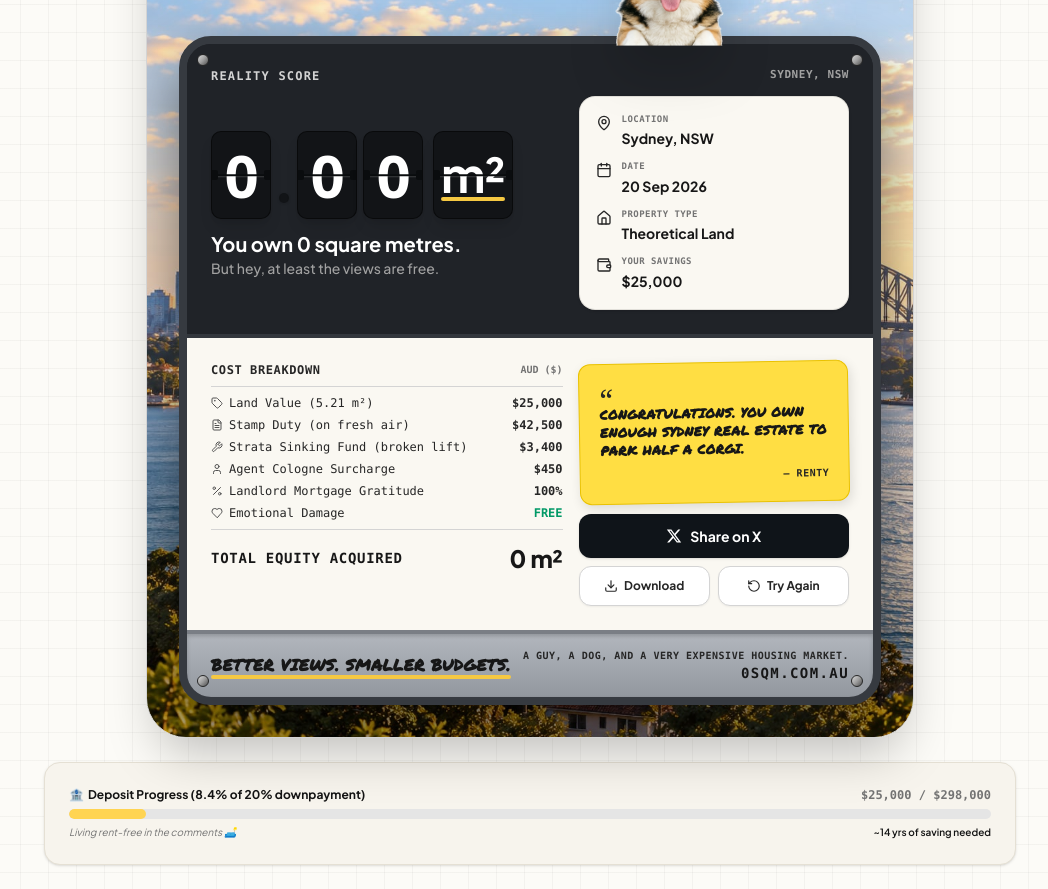
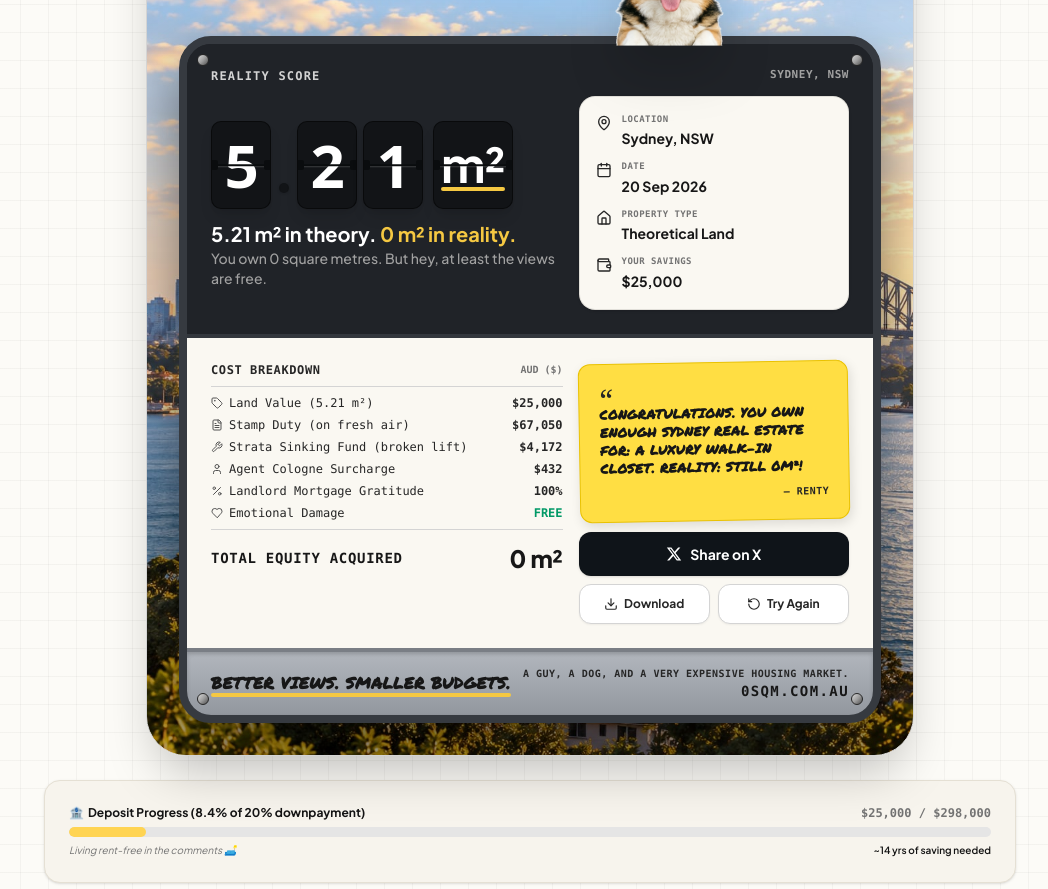
Before and after one commit to emredmrdkn/-OSQM, a Next.js app: page / in a window 1280 px wide. Shown: the part 2180-3069 px from the top of the page, without its empty margins (232-1280 px from the left). Built offline with nearby package versions, Linux system fonts and the light colour scheme; no server answers.

Commit message:
feat: make reality card values dynamic from calculator and add /share dynamic OG card for Twitter

```diff
--- a/src/app/api/og/route.tsx
+++ b/src/app/api/og/route.tsx
@@ -16,6 +16,13 @@ export async function GET(request: NextRequest): Promise<ImageResponse> {
     const note =
       searchParams.get('note') ??
       'CONGRATULATIONS. YOU OWN ENOUGH SYDNEY REAL ESTATE TO PARK HALF A CORGI.';
+
+    const numSqm = parseFloat(sqm) || 0;
+    const [intPart, decPart = '00'] = numSqm.toFixed(2).split('.');
+    const rawSavings = parseFloat(savings.replace(/,/g, '')) || 25000;
+    const stampDuty = searchParams.get('stampDuty') ?? Math.round(rawSavings * 1.7).toLocaleString();
+    const strata = searchParams.get('strata') ?? Math.round(rawSavings * 0.136).toLocaleString();
+    const cologne = searchParams.get('cologne') ?? Math.round(rawSavings * 0.018).toLocaleString();
 
     return new ImageResponse(
       (
@@ -108,7 +115,8 @@ export async function GET(request: NextRequest): Promise<ImageResponse> {
                   {/* Tile 1 */}
                   <div
                     style={{
-                      width: '48px',
+                      minWidth: '48px',
+                      padding: '0 8px',
                       height: '64px',
                       backgroundColor: '#121417',
                       borderRadius: '8px',
@@ -121,7 +129,7 @@ export async function GET(request: NextRequest): Promise<ImageResponse> {
                       position: 'relative',
                     }}
                   >
-                    <span>0</span>
+                    <span>{intPart}</span>
                     <div style={{ display: 'flex', position: 'absolute', left: 0, right: 0, top: '50%', height: '1.5px', backgroundColor: '#0A0C0E' }} />
                   </div>
 
@@ -143,7 +151,7 @@ export async function GET(request: NextRequest): Promise<ImageResponse> {
                       position: 'relative',
                     }}
                   >
-                    <span>0</span>
+                    <span>{decPart[0] || '0'}</span>
                     <div style={{ display: 'flex', position: 'absolute', left: 0, right: 0, top: '50%', height: '1.5px', backgroundColor: '#0A0C0E' }} />
                   </div>
 
@@ -163,7 +171,7 @@ export async function GET(request: NextRequest): Promise<ImageResponse> {
                       position: 'relative',
                     }}
                   >
-                    <span>0</span>
+                    <span>{decPart[1] || '0'}</span>
                     <div style={{ display: 'flex', position: 'absolute', left: 0, right: 0, top: '50%', height: '1.5px', backgroundColor: '#0A0C0E' }} />
                   </div>
 
@@ -194,11 +202,11 @@ export async function GET(request: NextRequest): Promise<ImageResponse> {
                 </div>
 
                 <div style={{ display: 'flex', flexDirection: 'column', marginTop: '8px' }}>
-                  <div style={{ display: 'flex', fontSize: '15px', fontWeight: 800, color: '#141414' }}>
-                    You own 0 square metres.
+                  <div style={{ display: 'flex', fontSize: '13px', fontWeight: 900, color: '#141414' }}>
+                    {numSqm.toFixed(2)}m² in theory. <span style={{ color: '#D97706', marginLeft: '4px' }}>0m² in reality.</span>
                   </div>
-                  <div style={{ display: 'flex', fontSize: '11px', color: '#666', marginTop: '1px' }}>
-                    But hey, at least the views are free.
+                  <div style={{ display: 'flex', fontSize: '10px', color: '#666', marginTop: '1px' }}>
+                    You own 0 square metres. But hey, at least the views are free.
                   </div>
                 </div>
               </div>
@@ -258,20 +266,20 @@ export async function GET(request: NextRequest): Promise<ImageResponse> {
 
                 <div style={{ display: 'flex', flexDirection: 'column', gap: '3px', fontSize: '10px', color: '#333' }}>
                   <div style={{ display: 'flex', justifyContent: 'space-between' }}>
-                    <span>Land Value ({sqm} m²)</span>
+                    <span>Land Value ({numSqm.toFixed(2)} m²)</span>
                     <span style={{ fontWeight: 700 }}>{currencySymbol}{savings}</span>
                   </div>
                   <div style={{ display: 'flex', justifyContent: 'space-between' }}>
                     <span>Stamp Duty (on fresh air)</span>
-                    <span style={{ fontWeight: 700 }}>{currencySymbol}42,500</span>
+                    <span style={{ fontWeight: 700 }}>{currencySymbol}{stampDuty}</span>
                   </div>
                   <div style={{ display: 'flex', justifyContent: 'space-between' }}>
                     <span>Strata Sinking Fund (broken lift)</span>
-                    <span style={{ fontWeight: 700 }}>{currencySymbol}3,400</span>
+                    <span style={{ fontWeight: 700 }}>{currencySymbol}{strata}</span>
                   </div>
                   <div style={{ display: 'flex', justifyContent: 'space-between' }}>
                     <span>Agent Cologne Surcharge</span>
-                    <span style={{ fontWeight: 700 }}>{currencySymbol}450</span>
+                    <span style={{ fontWeight: 700 }}>{currencySymbol}{cologne}</span>
                   </div>
                   <div style={{ display: 'flex', justifyContent: 'space-between' }}>
                     <span>Landlord Mortgage Gratitude</span>
--- /dev/null
+++ b/src/app/share/page.tsx
@@ -0,0 +1,67 @@
+import type { Metadata } from 'next';
+import { redirect } from 'next/navigation';
+
+interface Props {
+  searchParams: Promise<{
+    city?: string;
+    state?: string;
+    sqm?: string;
+    savings?: string;
+    currency?: string;
+    symbol?: string;
+    note?: string;
+  }>;
+}
+
+export async function generateMetadata({ searchParams }: Props): Promise<Metadata> {
+  const params = await searchParams;
+  const city = params.city || 'Sydney';
+  const state = params.state || 'NSW';
+  const sqm = params.sqm || '0.00';
+  const savings = params.savings || '25,000';
+  const symbol = params.symbol || '$';
+  const currency = params.currency || 'AUD';
+  const note = params.note || 'Different city. Same portfolio.';
+
+  const siteUrl = process.env.NEXT_PUBLIC_SITE_URL
+    ? process.env.NEXT_PUBLIC_SITE_URL
+    : process.env.VERCEL_PROJECT_PRODUCTION_URL
+    ? `https://${process.env.VERCEL_PROJECT_PRODUCTION_URL}`
+    : process.env.VERCEL_URL
+    ? `https://${process.env.VERCEL_URL}`
+    : 'https://0sqm.com.au';
+
+  const ogImageUrl = `${siteUrl}/api/og?city=${encodeURIComponent(city)}&state=${encodeURIComponent(state)}&sqm=${encodeURIComponent(sqm)}&savings=${encodeURIComponent(savings)}&currency=${encodeURIComponent(currency)}&symbol=${encodeURIComponent(symbol)}&note=${encodeURIComponent(note)}`;
+
+  return {
+    title: `My ${city} Reality Score: 0 SQM | $0SQM`,
+    description: `${sqm}m² in theory. 0m² in reality. Different city. Same portfolio. 🙂 #0SQM`,
+    openGraph: {
+      title: `My ${city} Reality Score: 0 SQM`,
+      description: `${sqm}m² in theory. 0m² in reality. Different city. Same portfolio. 🙂 #0SQM`,
+      type: 'website',
+      url: `${siteUrl}/share`,
+      images: [
+        {
+          url: ogImageUrl,
+          width: 1200,
+          height: 630,
+          alt: `$0SQM Reality Score Card - ${city}`,
+        },
+      ],
+    },
+    twitter: {
+      card: 'summary_large_image',
+      title: `My ${city} Reality Score: 0 SQM`,
+      description: `${sqm}m² in theory. 0m² in reality. Different city. Same portfolio. 🙂 #0SQM`,
+      site: '@Own0SQM',
+      creator: '@Own0SQM',
+      images: [ogImageUrl],
+    },
+  };
+}
+
+export default function SharePage() {
+  // When a user clicks through the card from Twitter/X, redirect them to the interactive calculator
+  redirect('/v2#reality');
+}
--- a/src/app/v2/page.tsx
+++ b/src/app/v2/page.tsx
@@ -398,6 +398,15 @@ export default function V2Page() {
   const affordableSqm = currentCity.pricePerSqm > 0 ? numericSavings / currentCity.pricePerSqm : 0;
   const metaphor = getMetaphor(affordableSqm);
 
+  // Dynamic values for card & breakdown
+  const [intPart, decPart = "00"] = affordableSqm.toFixed(2).split(".");
+  const dynamicStampDuty = Math.round(currentCity.rawMedianPrice * 0.045);
+  const dynamicStrata = Math.round(currentCity.rawMedianPrice * 0.0028);
+  const dynamicAgentCologne = Math.round(currentCity.pricePerSqm * 0.09);
+  const dynamicStickyNote = affordableSqm < 0.1
+    ? currentCity.satiricalNote
+    : `Congratulations. You own enough ${currentCity.name} real estate for: ${metaphor.title}. Reality: still 0m²!`;
+
   // Satirical Calculations
   const depositPercent = Math.min(100, (numericSavings / Math.max(1, currentCity.rawDeposit)) * 100);
   const hyperLocalCount = Math.floor(numericSavings / Math.max(0.01, currentCity.hyperLocal.price));
@@ -440,16 +449,18 @@ export default function V2Page() {
 
   const handleShareOnX = () => {
     // 1. Determine site URL (use live deployed origin so Twitter can crawl card, fallback to production domain)
-    let siteUrl = 'https://0sqm.com.au';
+    let origin = 'https://0sqm.com.au';
     if (typeof window !== 'undefined' && window.location.origin) {
       if (!window.location.origin.includes('localhost') && !window.location.origin.includes('127.0.0.1')) {
-        siteUrl = window.location.origin;
+        origin = window.location.origin;
       }
     }
 
+    const shareUrl = `${origin}/share?city=${encodeURIComponent(currentCity.name)}&state=${encodeURIComponent(currentCity.flag && currentCity.flag.length <= 3 ? currentCity.flag : 'NSW')}&sqm=${encodeURIComponent(affordableSqm.toFixed(2))}&savings=${encodeURIComponent(numericSavings.toLocaleString())}&currency=${encodeURIComponent(currentCity.currency)}&symbol=${encodeURIComponent(currentCity.currencySymbol)}&note=${encodeURIComponent(dynamicStickyNote)}`;
+
     // 2. Open Twitter / X intent IMMEDIATELY in user gesture so browser popup blocker does NOT block it!
     const tweetText = `My ${currentCity.name} Reality Score: 0 SQM.\n${affordableSqm.toFixed(2)}m² in theory. 0m² in reality.\nDifferent city. Same portfolio. 🙂\n#0SQM`;
-    const tweetUrl = `https://twitter.com/intent/tweet?text=${encodeURIComponent(tweetText)}&url=${encodeURIComponent(siteUrl)}`;
+    const tweetUrl = `https://twitter.com/intent/tweet?text=${encodeURIComponent(tweetText)}&url=${encodeURIComponent(shareUrl)}`;
     const win = window.open(tweetUrl, '_blank', 'noopener,noreferrer');
     if (!win) {
       window.location.href = tweetUrl;
@@ -468,7 +479,7 @@ export default function V2Page() {
             await navigator.clipboard.write([
               new ClipboardItem({ 'image/png': blob })
             ]);
-            setShareToast("📸 Kart görseli indirildi ve panoya kopyalandı! X açıldığında görseli yapıştırabilir veya ekleyebilirsiniz.");
+            setShareToast("📸 Kart görseli indirildi ve panoya kopyalandı! X açıldığında görseli yapıştırabilir veya önizleme kartı olarak paylaşabilirsiniz.");
           } else {
             setShareToast("📸 Kart görseli indirildi! X gönderinize ekleyebilirsiniz.");
           }
@@ -1223,9 +1234,9 @@ https://0sqm.fun
                           {/* Left: Split-Flap Flip Counter */}
                           <div>
                             <div className="flex items-center gap-1 sm:gap-1.5 my-1">
-                              {/* Tile 1: 0 */}
-                              <div className="relative w-12 h-18 sm:w-15 sm:h-22 bg-[#121417] rounded-[8px] sm:rounded-[10px] flex items-center justify-center shadow-lg border border-black/50 overflow-hidden select-none">
-                                <span className="font-sans font-black text-4xl sm:text-6xl text-white tracking-tight">0</span>
+                              {/* Tile 1 */}
+                              <div className="relative w-auto min-w-12 h-18 sm:min-w-15 sm:h-22 px-2 bg-[#121417] rounded-[8px] sm:rounded-[10px] flex items-center justify-center shadow-lg border border-black/50 overflow-hidden select-none">
+                                <span className="font-sans font-black text-4xl sm:text-6xl text-white tracking-tight">{intPart}</span>
                                 <div className="absolute inset-x-0 top-1/2 -translate-y-1/2 h-[1.5px] bg-[#0A0C0E] shadow-[0_1px_0_rgba(255,255,255,0.18)]" />
                                 <div className="absolute left-0 top-1/2 -translate-y-1/2 w-1 sm:w-1.5 h-2.5 bg-[#0A0C0E] rounded-r-xs" />
                                 <div className="absolute right-0 top-1/2 -translate-y-1/2 w-1 sm:w-1.5 h-2.5 bg-[#0A0C0E] rounded-l-xs" />
@@ -1234,17 +1245,17 @@ https://0sqm.fun
                               {/* Dot */}
                               <div className="w-2 h-2 sm:w-2.5 sm:h-2.5 rounded-full bg-[#121417] self-end mb-3 sm:mb-4 mx-0.5 shadow-sm" />
 
-                              {/* Tile 2: 0 */}
+                              {/* Tile 2 */}
                               <div className="relative w-12 h-18 sm:w-15 sm:h-22 bg-[#121417] rounded-[8px] sm:rounded-[10px] flex items-center justify-center shadow-lg border border-black/50 overflow-hidden select-none">
-                                <span className="font-sans font-black text-4xl sm:text-6xl text-white tracking-tight">0</span>
+                                <span className="font-sans font-black text-4xl sm:text-6xl text-white tracking-tight">{decPart[0] || "0"}</span>
                                 <div className="absolute inset-x-0 top-1/2 -translate-y-1/2 h-[1.5px] bg-[#0A0C0E] shadow-[0_1px_0_rgba(255,255,255,0.18)]" />
                                 <div className="absolute left-0 top-1/2 -translate-y-1/2 w-1 sm:w-1.5 h-2.5 bg-[#0A0C0E] rounded-r-xs" />
                                 <div className="absolute right-0 top-1/2 -translate-y-1/2 w-1 sm:w-1.5 h-2.5 bg-[#0A0C0E] rounded-l-xs" />
                               </div>
 
-                              {/* Tile 3: 0 */}
+                              {/* Tile 3 */}
                               <div className="relative w-12 h-18 sm:w-15 sm:h-22 bg-[#121417] rounded-[8px] sm:rounded-[10px] flex items-center justify-center shadow-lg border border-black/50 overflow-hidden select-none">
-                                <span className="font-sans font-black text-4xl sm:text-6xl text-white tracking-tight">0</span>
+                                <span className="font-sans font-black text-4xl sm:text-6xl text-white tracking-tight">{decPart[1] || "0"}</span>
                                 <div className="absolute inset-x-0 top-1/2 -translate-y-1/2 h-[1.5px] bg-[#0A0C0E] shadow-[0_1px_0_rgba(255,255,255,0.18)]" />
                                 <div className="absolute left-0 top-1/2 -translate-y-1/2 w-1 sm:w-1.5 h-2.5 bg-[#0A0C0E] rounded-r-xs" />
                                 <div className="absolute right-0 top-1/2 -translate-y-1/2 w-1 sm:w-1.5 h-2.5 bg-[#0A0C0E] rounded-l-xs" />
@@ -1264,10 +1275,10 @@ https://0sqm.fun
 
                             <div className="mt-3">
                               <p className="font-bold text-base sm:text-xl text-white leading-tight">
-                                You own 0 square metres.
+                                {affordableSqm.toFixed(2)} m² in theory. <span className="text-[#F5C842]">0 m² in reality.</span>
                               </p>
                               <p className="text-xs sm:text-sm text-neutral-400 font-medium mt-0.5">
-                                But hey, at least the views are free.
+                                You own 0 square metres. But hey, at least the views are free.
                               </p>
                             </div>
                           </div>
@@ -1355,21 +1366,21 @@ https://0sqm.fun
                                     <FileText className="size-3 text-neutral-600 shrink-0" />
                                     <span>Stamp Duty (on fresh air)</span>
                                   </span>
-                                  <span className="font-semibold">{currentCity.currencySymbol}42,500</span>
+                                  <span className="font-semibold">{currentCity.currencySymbol}{dynamicStampDuty.toLocaleString()}</span>
                                 </div>
                                 <div className="flex items-center justify-between text-neutral-800">
                                   <span className="flex items-center gap-1.5">
                                     <Wrench className="size-3 text-neutral-600 shrink-0" />
                                     <span>Strata Sinking Fund (broken lift)</span>
                                   </span>
-                                  <span className="font-semibold">{currentCity.currencySymbol}3,400</span>
+                                  <span className="font-semibold">{currentCity.currencySymbol}{dynamicStrata.toLocaleString()}</span>
                                 </div>
                                 <div className="flex items-center justify-between text-neutral-800">
                                   <span className="flex items-center gap-1.5">
                                     <User className="size-3 text-neutral-600 shrink-0" />
                                     <span>Agent Cologne Surcharge</span>
                                   </span>
-                                  <span className="font-semibold">{currentCity.currencySymbol}450</span>
+                                  <span className="font-semibold">{currentCity.currencySymbol}{dynamicAgentCologne.toLocaleString()}</span>
                                 </div>
                                 <div className="flex items-center justify-between text-neutral-800">
                                   <span className="flex items-center gap-1.5">
@@ -1407,7 +1418,7 @@ https://0sqm.fun
                               <div>
                                 <span className="font-serif text-3xl leading-none text-neutral-800 select-none block -mb-2">“</span>
                                 <p className="font-marker font-bold text-xs sm:text-[13px] leading-snug tracking-wide text-neutral-900 uppercase">
-                                  {currentCity.satiricalNote.toUpperCase()}
+                                  {dynamicStickyNote.toUpperCase()}
                                 </p>
                               </div>
                               <span className="text-right font-mono text-[10px] font-bold tracking-wider text-neutral-800 uppercase mt-2">
```
